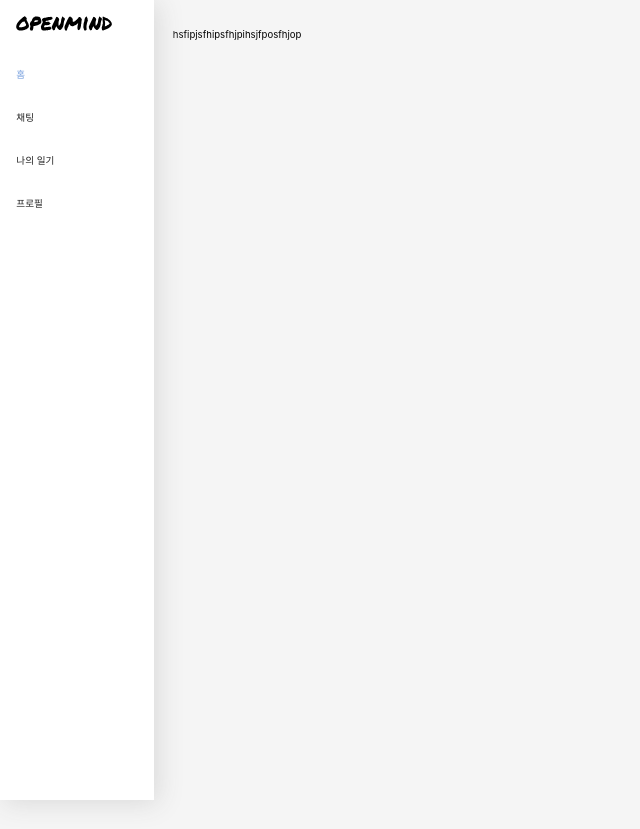
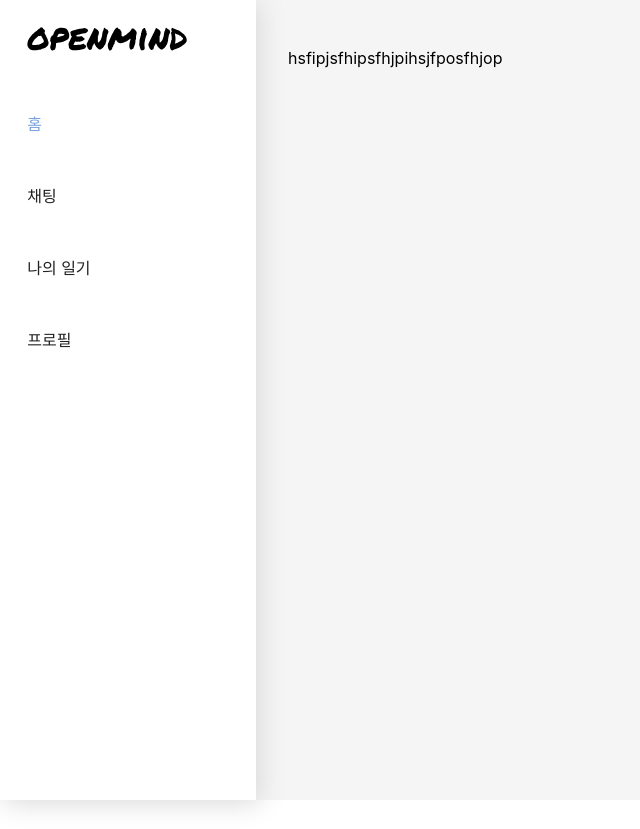
Before and after one commit to vibeguyss/web, a React (Vite) app: page / in a window 1280 px wide. Shown: the whole page, without its empty margins (0-640 px from the left). After the commit the page ends 800 px from the top, so only its background shows below. Built offline with nearby package versions, Linux system fonts and the light colour scheme; a web font is replaced by a local one.

Commit message:
fix :: layout

```diff
--- a/src/index.css
+++ b/src/index.css
@@ -11,33 +11,3 @@ body {
     padding: 0;
     margin: 0;
 }
-
-:root {
-    font-size: 100%;
-}
-
-@media screen and (min-width: 1440px) and (max-width: 1600px) {
-    :root {
-        font-size: 80%;
-    }
-}
-@media screen and (min-width: 1280px) and (max-width: 1440px) {
-    :root {
-        font-size: 65%;
-    }
-}
-@media screen and (min-width: 1024px) and (max-width: 1280px) {
-    :root {
-        font-size: 60%;
-    }
-}
-@media screen and (min-width: 768px) and (max-width: 1024px) {
-    :root {
-        font-size: 55%;
-    }
-}
-@media screen and (max-width: 768px) {
-    :root {
-        font-size: 50%;
-    }
-}
--- a/src/layout/Layout.tsx
+++ b/src/layout/Layout.tsx
@@ -3,15 +3,21 @@ import Sidebar from "../components/sidebar";
 import { COLOR } from "../color/color";
 
 const Layout = () => (
-    <div style={{ display: "flex", background: COLOR.background }}>
+    <div
+        style={{
+            display: "flex",
+            background: COLOR.background,
+            maxHeight: "100vh",
+        }}
+    >
         <Sidebar />
         <main
             style={{
                 flex: 1,
                 paddingLeft: "18rem",
                 height: "100vh",
-                paddingTop: "3rem",
                 background: COLOR.background,
+                overflow: "hidden",
             }}
         >
             <Outlet />
--- a/src/pages/Home/style.ts
+++ b/src/pages/Home/style.ts
@@ -2,5 +2,7 @@ import styled from "styled-components";
 
 export const Container = styled.div`
     width: 100%;
-    height: 100vh;
+    height: 100%;
+    padding-top: 3rem;
+    box-sizing: border-box;
 `;
```
